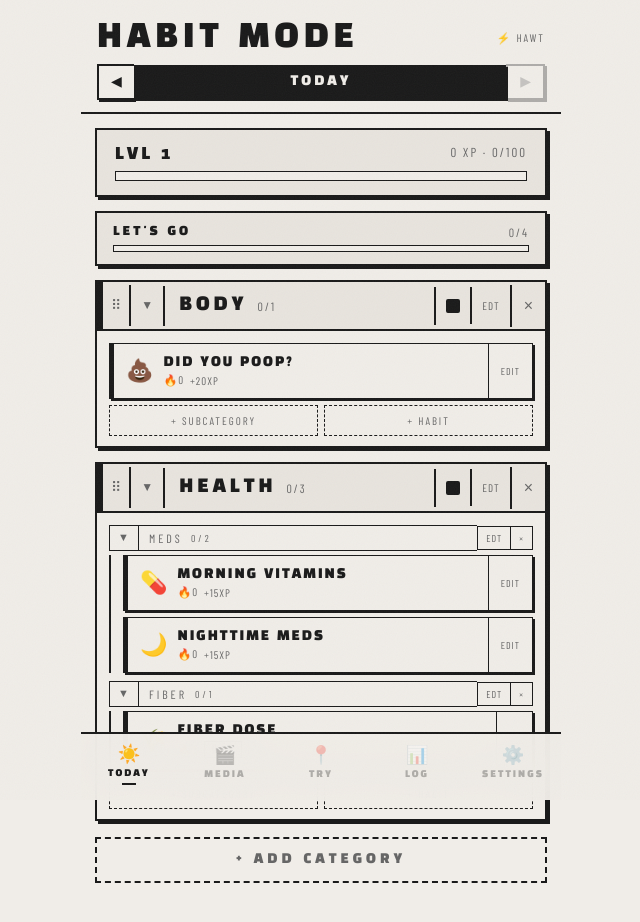
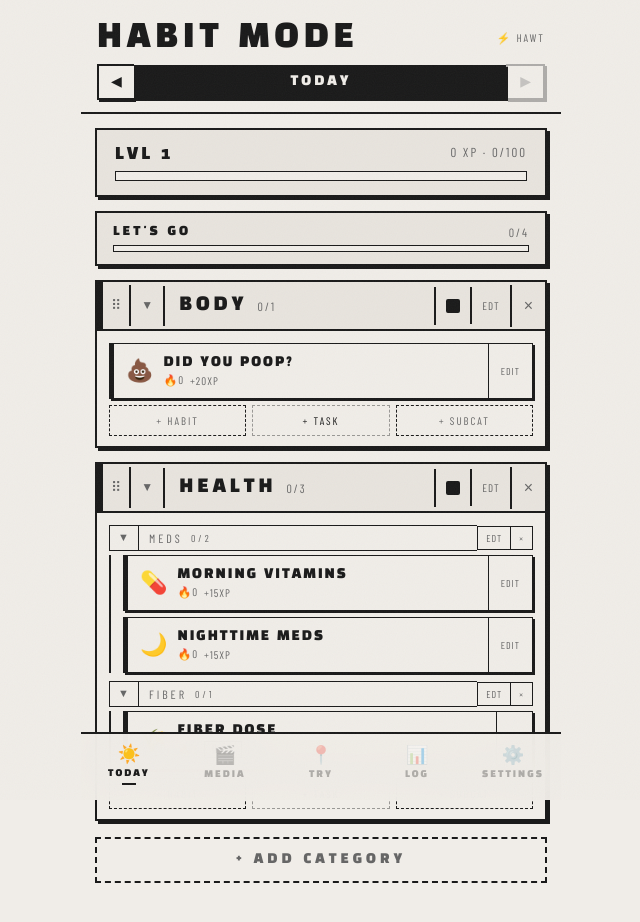
Before and after one commit to abigailjdempsey/habit-mode, a React (Vite) app: page / in a window 1280 px wide. Shown: the top 922 px of the page, without its empty margins (319-959 px from the left). Built offline with nearby package versions, Linux system fonts and the light colour scheme.

Commit message:
Update App.jsx

```diff
--- a/src/App.jsx
+++ b/src/App.jsx
@@ -520,8 +520,9 @@ function CategoryBlock({cat,subcats,habits,todayStr,theme,onComplete,onUndoOne,o
                 <button onClick={()=>{setAddingSubcat(false);setNewSubcatVal("");}} style={{padding:"8px 12px",border:`1.5px solid ${t.border}`,background:"transparent",color:t.textSub,fontFamily:"'Barlow Condensed',sans-serif",fontSize:11,cursor:"pointer"}}>✕</button>
               </div>
               :<>
-                <button onClick={()=>{setAddingSubcat(true);setTimeout(()=>newSubcatRef.current?.focus(),50);}} style={{flex:1,padding:"8px",border:`1.5px dashed ${t.border}`,background:"transparent",color:t.textSub,fontFamily:"'Barlow Condensed',sans-serif",fontSize:11,cursor:"pointer",letterSpacing:2}}>+ SUBCATEGORY</button>
                 <button onClick={()=>onAddHabit(cat.id,null)} style={{flex:1,padding:"8px",border:`1.5px dashed ${t.border}`,background:"transparent",color:t.textSub,fontFamily:"'Barlow Condensed',sans-serif",fontSize:11,cursor:"pointer",letterSpacing:2}}>+ HABIT</button>
+                <button onClick={()=>onAddTask(cat.id,null)} style={{flex:1,padding:"8px",border:`1.5px dashed ${t.accent}66`,background:"transparent",color:t.accent,fontFamily:"'Barlow Condensed',sans-serif",fontSize:11,cursor:"pointer",letterSpacing:2}}>+ TASK</button>
+                <button onClick={()=>{setAddingSubcat(true);setTimeout(()=>newSubcatRef.current?.focus(),50);}} style={{flex:1,padding:"8px",border:`1.5px dashed ${t.border}`,background:"transparent",color:t.textSub,fontFamily:"'Barlow Condensed',sans-serif",fontSize:11,cursor:"pointer",letterSpacing:2}}>+ SUBCAT</button>
               </>}
           </div>
         </div>
@@ -2648,7 +2649,7 @@ export default function App(){
                   onDeleteCat={!isPast?deleteCat:()=>{}} onRenameCat={!isPast?renameCat:()=>{}} onColorCat={colorCat} onHideDays={hideDaysCat}
                   onAddSubcat={!isPast?addSubcat:()=>{}} onDeleteSubcat={!isPast?deleteSubcat:()=>{}} onRenameSubcat={!isPast?renameSubcat:()=>{}}
                   onAddHabit={!isPast?(catId,subId)=>setAddHabitCtx({catId,subId}):()=>{}}
-                  onAddTask={!isPast?(catId,subId)=>setAddTaskCtx({catId,subId}):()=>{}}
+                  onAddTask={(catId,subId)=>setAddTaskCtx({catId,subId})}
                   tasks={tasks||[]}
                   onCompleteTask={!isPast?completeTask:()=>{}} onUncompleteTask={!isPast?uncompleteTask:()=>{}}
                   onDeleteTask={deleteTask} onRenameTask={renameTask}
```
